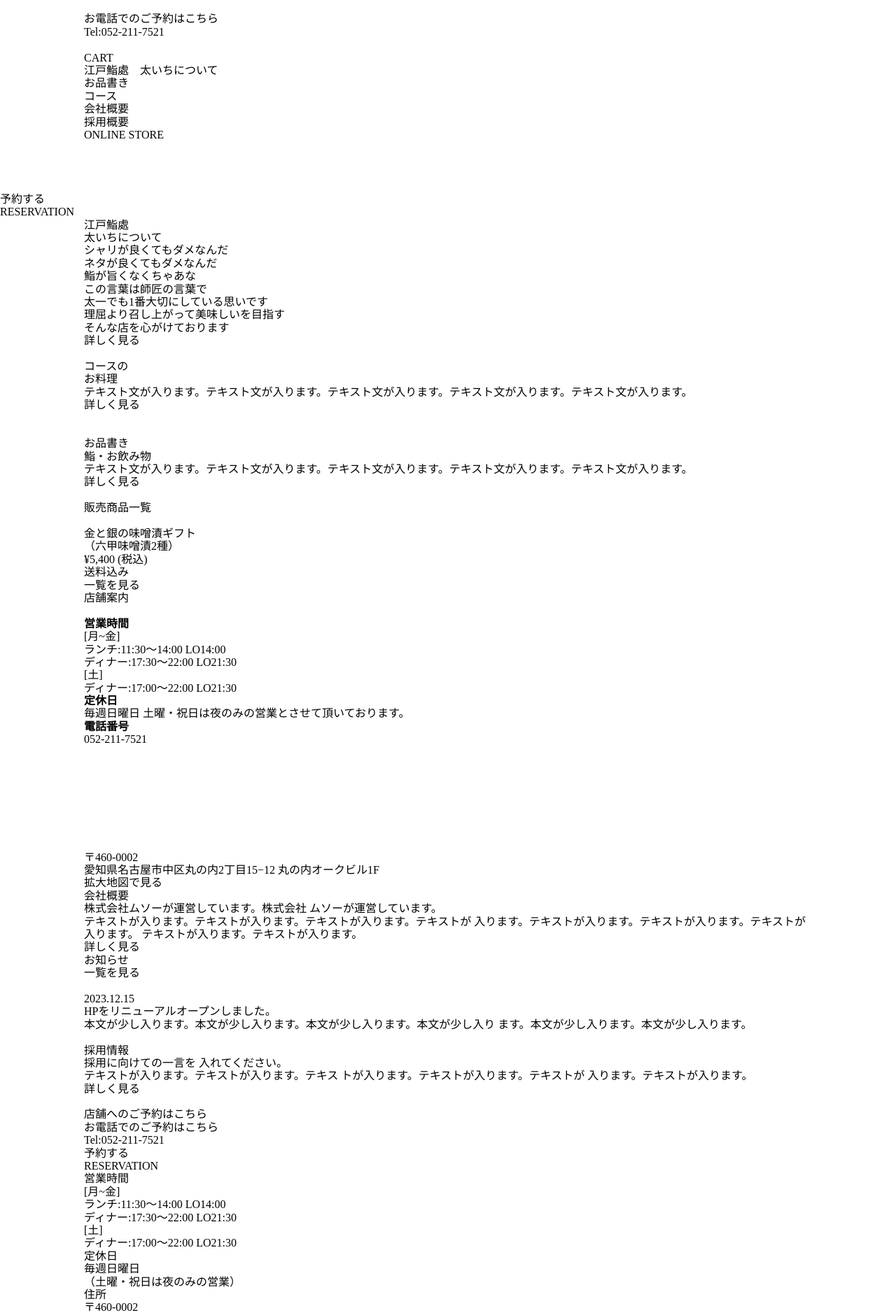
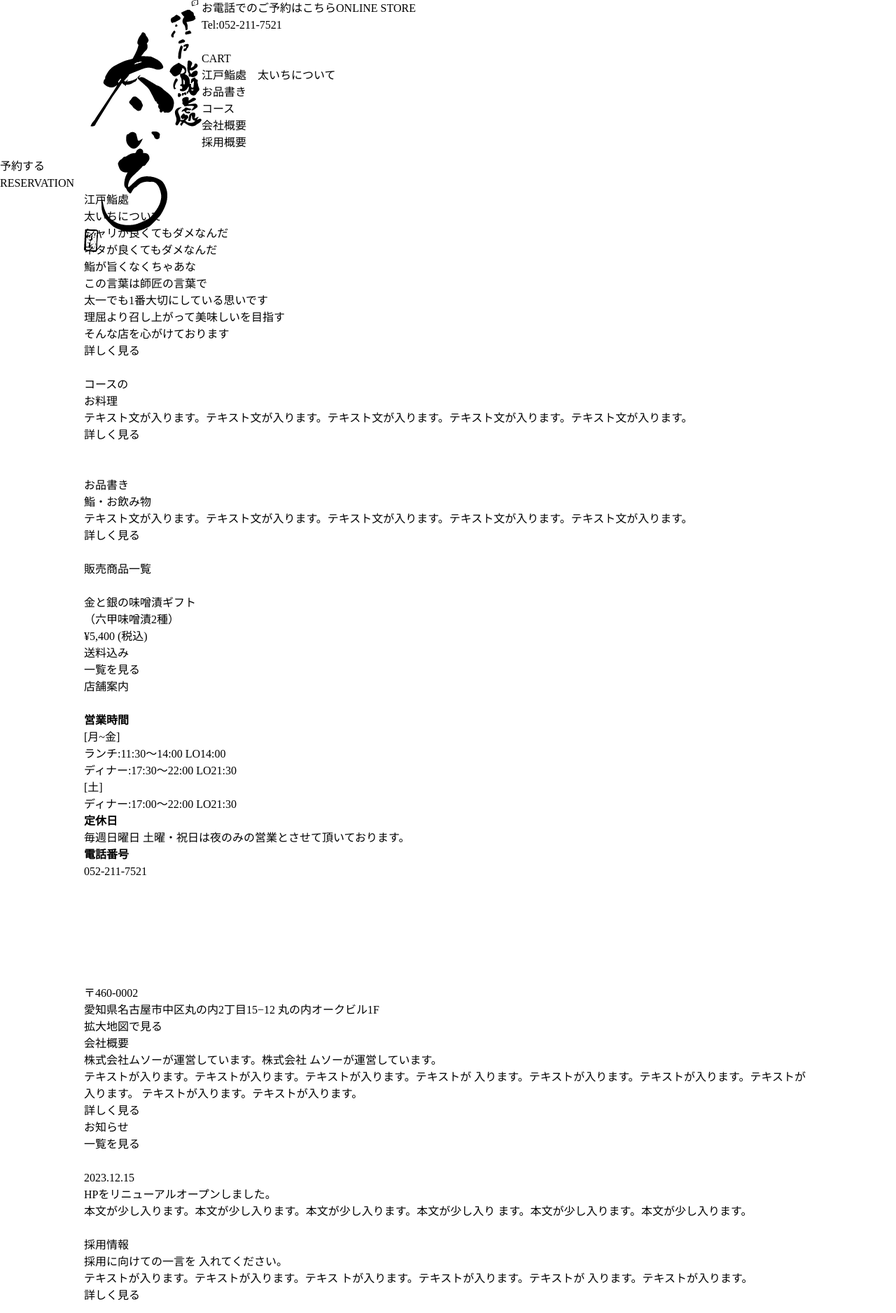
Before and after one commit to Keitayam/edosushi, a PHP site: page / in a window 1280 px wide. Shown: the top 1877 px of the page at 70% size. Run offline with PHP 8.4, Linux system fonts and the light colour scheme.

Commit message:
2024.0130

```diff
--- a/css/style.css
+++ b/css/style.css
@@ -1,5 +1,11 @@
+body {
+  font-family: "Noto Serif JP", serif;
+  line-height: 1.5;
+}
+
 header {
-  background-color: #fff;
+  width: 100%;
+  height: 130px;
 }
 
 .inner {
@@ -7,4 +13,14 @@
   max-width: 1040px;
   width: 100%;
 }
+
+.header-inner {
+  display: flex;
+  background-color: #fff;
+}
+
+.header-center {
+  display: flex;
+  flex-direction: column;
+}
 /*# sourceMappingURL=style.css.map */
--- a/index.html
+++ b/index.html
@@ -34,8 +34,7 @@
     <link rel="stylesheet" href="css/reset.css">
     <link rel="preconnect" href="https://fonts.googleapis.com">
     <link rel="preconnect" href="https://fonts.gstatic.com" crossorigin>
-    <link href="https://fonts.googleapis.com/css2?family=Noto+Sans+JP:wght@400;500;600;700;800;900&display=swap"
-        rel="stylesheet">
+    <link href="https://fonts.googleapis.com/css2?family=Crimson+Text:ital,wght@0,400;0,600;0,700;1,400;1,600;1,700&family=Noto+Serif+JP:wght@200;400;500;600;700&display=swap" rel="stylesheet">
     <link rel="icon" type="image/ico" href="image/favicon.ico">
     <link rel="apple-touch-icon" href="image/apple-touch-icon.png" sizes="180x180">
     <link rel="icon" type="image/png" href="image/android-chrome.png" sizes="192x192">
@@ -48,7 +47,7 @@
     <header class="header">
         <div class="header-inner inner">
             <div class="header-left">
-                <img  class="header-logo" src="" alt="">
+                <img  class="header-logo" src="images/logo.png" alt="店舗ロゴ">
             </div>
             <div class="header-center">
                 <div class="header-info">
--- a/style.min.css
+++ b/style.min.css
@@ -1 +1 @@
-header{background-color:#fff}.inner{margin:0 auto;max-width:1040px;width:100%}
+body{font-family:'Noto Serif JP', serif;line-height:1.5}header{width:100%;height:130px}.inner{margin:0 auto;max-width:1040px;width:100%}.header-inner{display:flex;background-color:#fff}.header-center{display:flex;flex-direction:column}
--- a/style.scss
+++ b/style.scss
@@ -1,5 +1,11 @@
+body{
+    font-family: 'Noto Serif JP', serif;;
+    line-height: 1.5
+}
+
 header{
-    background-color: #fff;
+    width: 100%;
+    height: 130px;
 }
 
 .inner{
@@ -7,3 +13,14 @@
     max-width: 1040px;
     width: 100%;
 }
+
+.header-inner{
+    display: flex;
+
+    background-color: #fff;
+}
+
+.header-center{
+    display: flex;
+    flex-direction: column;
+}
```
Also changed, not shown: style.css (+17 -1 lines), fonts/CrimsonText-Bold.ttf (added), fonts/CrimsonText-BoldItalic.ttf (added), fonts/CrimsonText-Italic.ttf (added), fonts/CrimsonText-Regular.ttf (added), fonts/CrimsonText-SemiBold.ttf (added), fonts/CrimsonText-SemiBoldItalic.ttf (added), images/logo.png (added), 8 other files.
